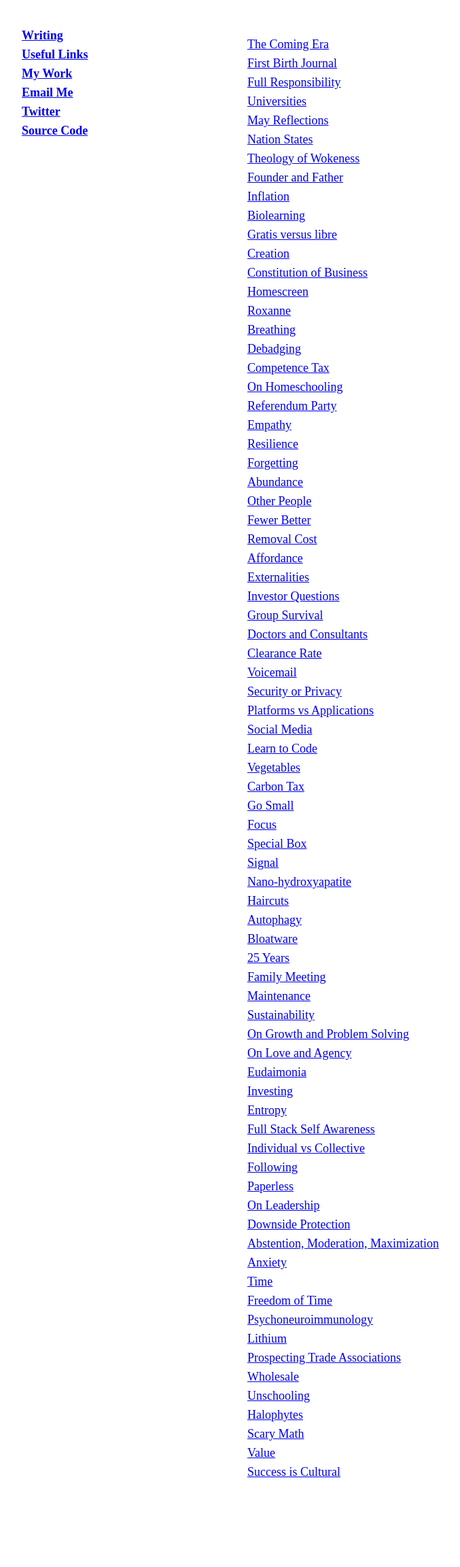
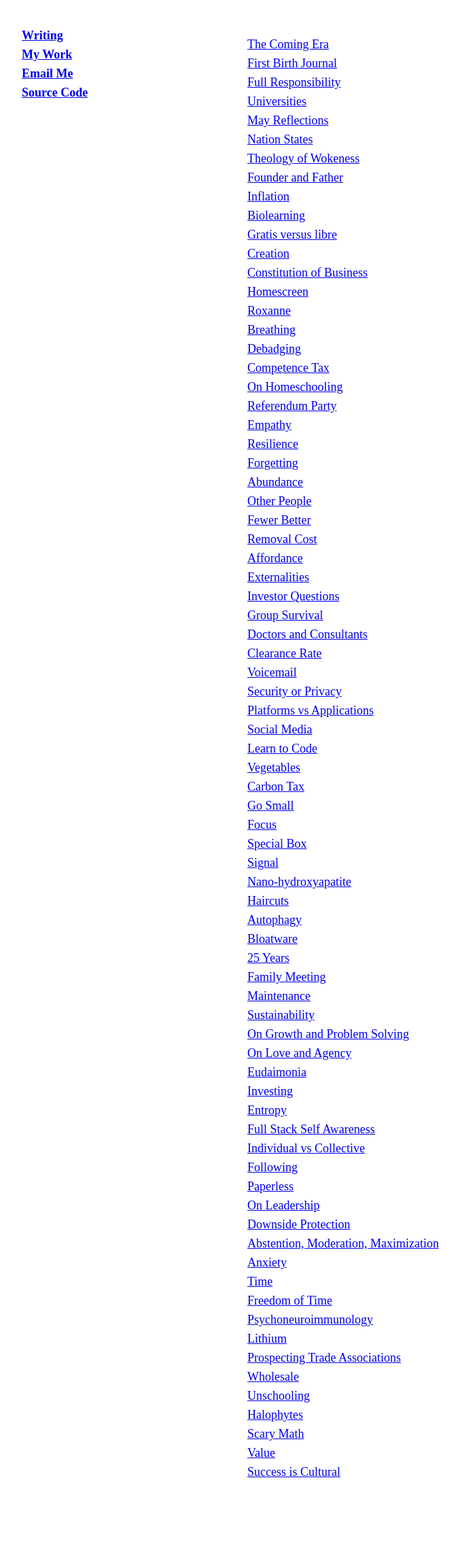
Before and after one commit to rogerkirkness/writing, a Jekyll site: the page built from index.html, in a window 1280 px wide. Shown: the whole page at 68% size, without its empty margins (16-693 px from the left). Built offline with Jekyll 4.4.1, drawn with Linux system fonts in a browser that asks for light colours.

Commit message:
Update default.html

```diff
--- a/_layouts/default.html
+++ b/_layouts/default.html
@@ -52,10 +52,8 @@
 	<nav class="nav">
 		<ul class="menu">
 			<li><a href="https://rogerkirkness.com/">Writing</a></li>
-			<li><a href="https://rogerkirkness.com/following">Useful Links</a></li>
 			<li><a target="_blank" rel="noopener" href="https://convictional.com">My Work</a></li>
 			<li><a target="_blank" rel="noopener" href="rogerjkirkness+website@gmail.com">Email Me</a></li>
-			<li><a target="_blank" rel="noopener" href="https://twitter.com/roger_kirkness">Twitter</a></li>
 			<li><a target="_blank" rel="noopener" href="https://github.com/rogerkirkness/personal">Source Code</a></li>
 		</ul>
 	</nav>
```
